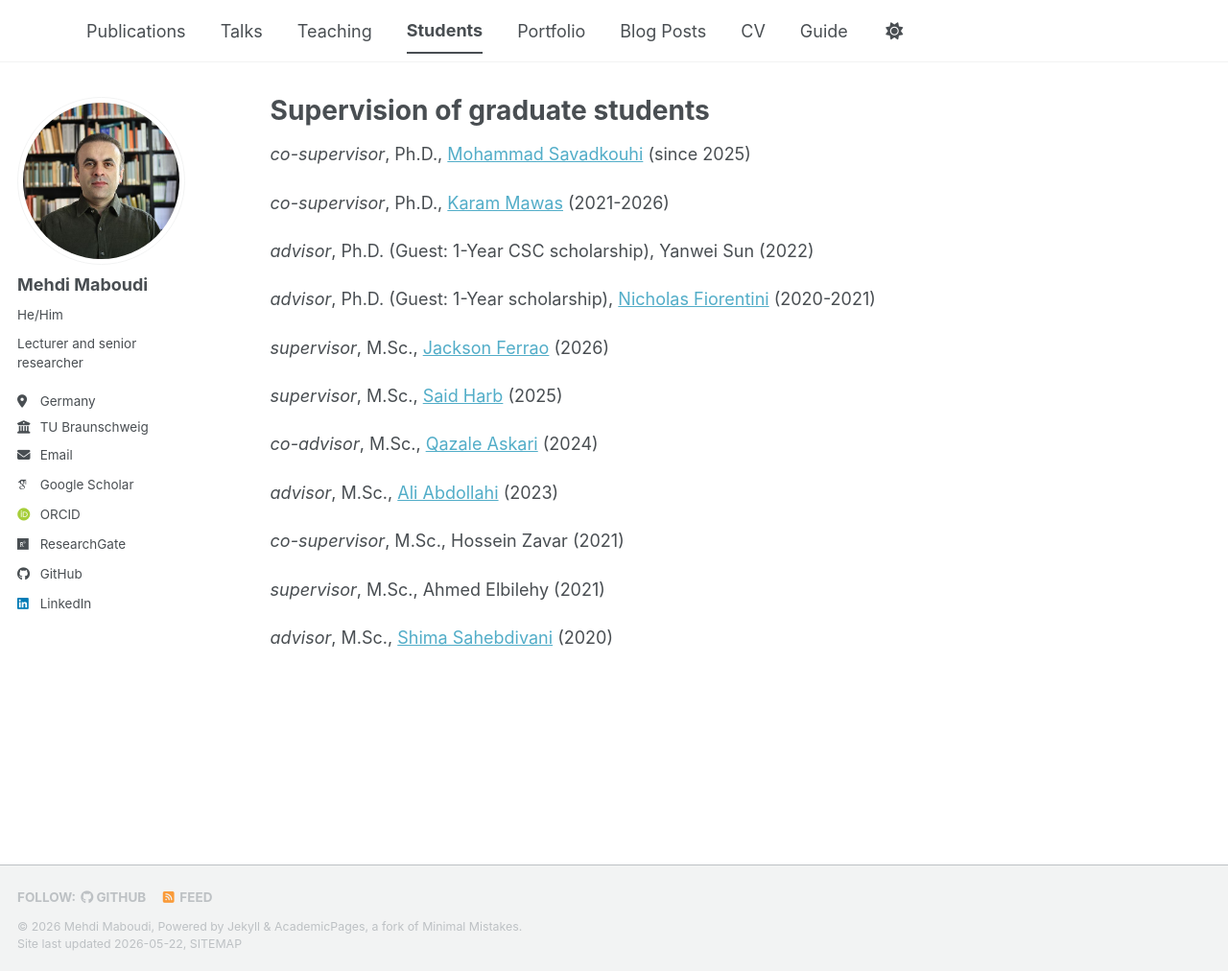
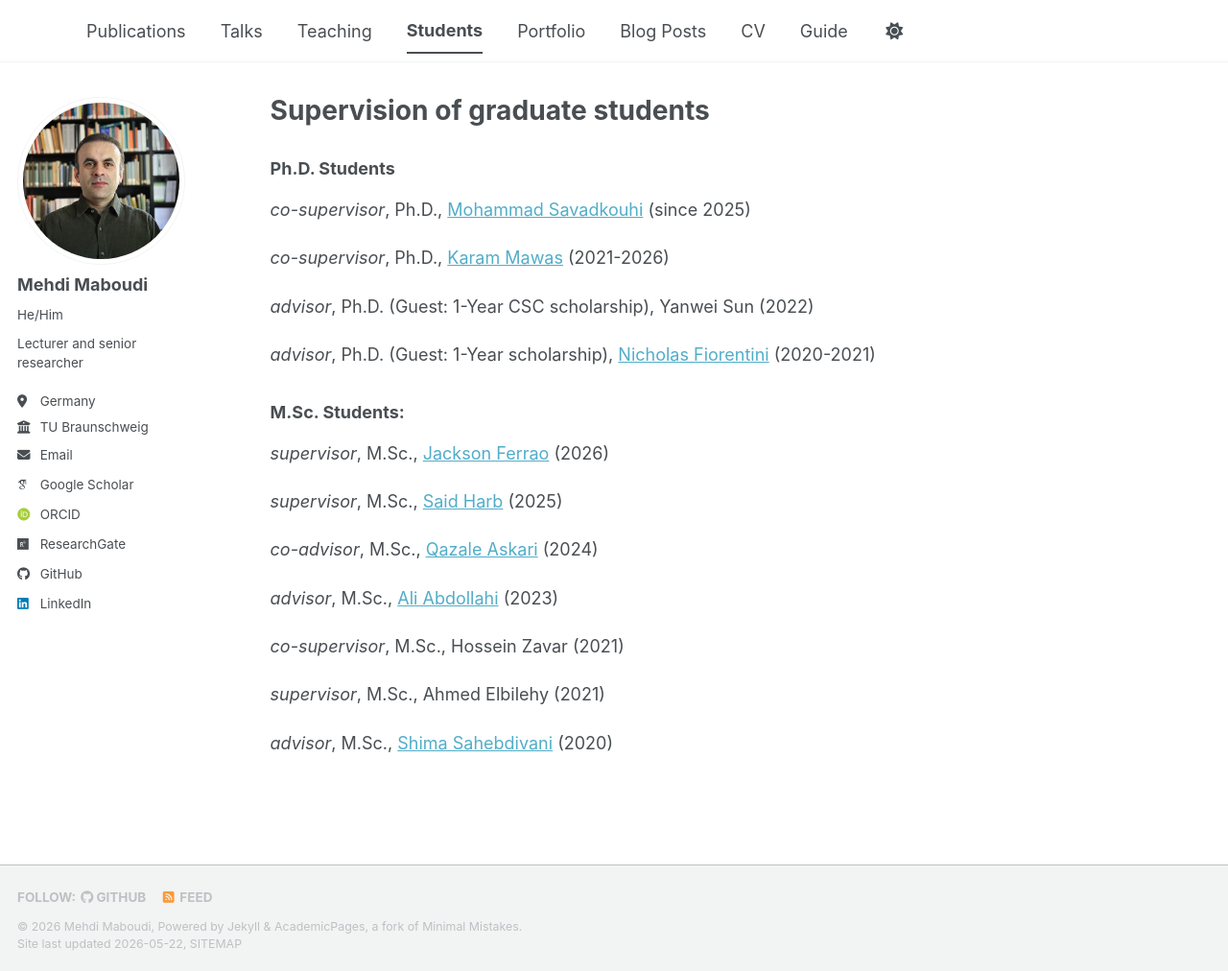
Before and after one commit to MehdiMaboudi/mehdimaboudi.github.io, a Jekyll site: the page built from _pages/students.html, in a window 1280 px wide and 1012 px high. Shown: the whole window at 96% size. Built offline with Jekyll 4.4.1, drawn with Linux system fonts in a browser that asks for light colours; some web fonts are replaced; a script bundle is joined from its source files by our own code; library files that are not in the unit come from our copies.

Commit message:
PhD and Msc students separated

```diff
--- a/_pages/students.html
+++ b/_pages/students.html
@@ -4,7 +4,8 @@ title: "Supervision of graduate students"
 permalink: /students/
 author_profile: true
 ---
-
+<div>
+<h3>Ph.D. Students</h3>
   <p>
     <i>co-supervisor</i>, Ph.D., <a href="https://www.linkedin.com/in/mohammad-savadkouhi-82208b126/"  target="_blank" rel="noopener noreferrer">Mohammad Savadkouhi</a> (since 2025)
   </p>
@@ -18,12 +19,14 @@ author_profile: true
   </p>
 
   <p>
-  <i>advisor</i>, Ph.D. (Guest: 1-Year scholarship), <a href=https://scholar.google.com/citations?user=dnnBdpMAAAAJ&hl=en"  target="_blank" rel="noopener noreferrer">Nicholas Fiorentini</a> (2020-2021)
+    <i>advisor</i>, Ph.D. (Guest: 1-Year scholarship), <a href="href=https://scholar.google.com/citations?user=dnnBdpMAAAAJ&hl=en"  target="_blank" rel="noopener noreferrer">Nicholas Fiorentini</a> (2020-2021)
   </p>
+</div>
 
-
+<div>
+  <h3>M.Sc. Students:</h3>
   <p>
-  <i>supervisor</i>, M.Sc., <a href=" https://www.linkedin.com/in/jackson-ferrao/"  target="_blank" rel="noopener noreferrer"> Jackson Ferrao</a> (2026)
+    <i>supervisor</i>, M.Sc., <a href="https://www.linkedin.com/in/jackson-ferrao/"  target="_blank" rel="noopener noreferrer"> Jackson Ferrao</a> (2026)
   </p>
 
   <p>
@@ -49,3 +52,4 @@ author_profile: true
   <p>
     <i>advisor</i>, M.Sc., <a href="https://www.linkedin.com/in/shima-sahebdivani-874088203/"  target="_blank" rel="noopener noreferrer">Shima Sahebdivani</a> (2020)
   </p>
+</div>
```
Lines whose indentation alone changed are shown as unchanged.
